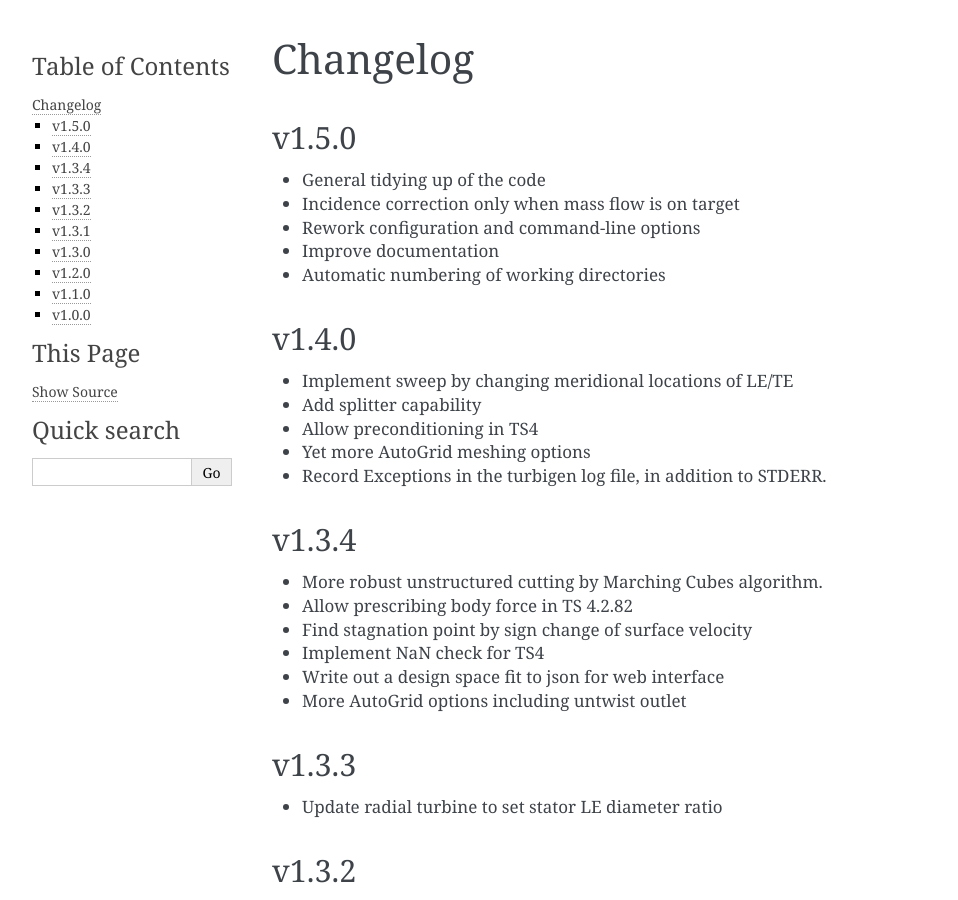
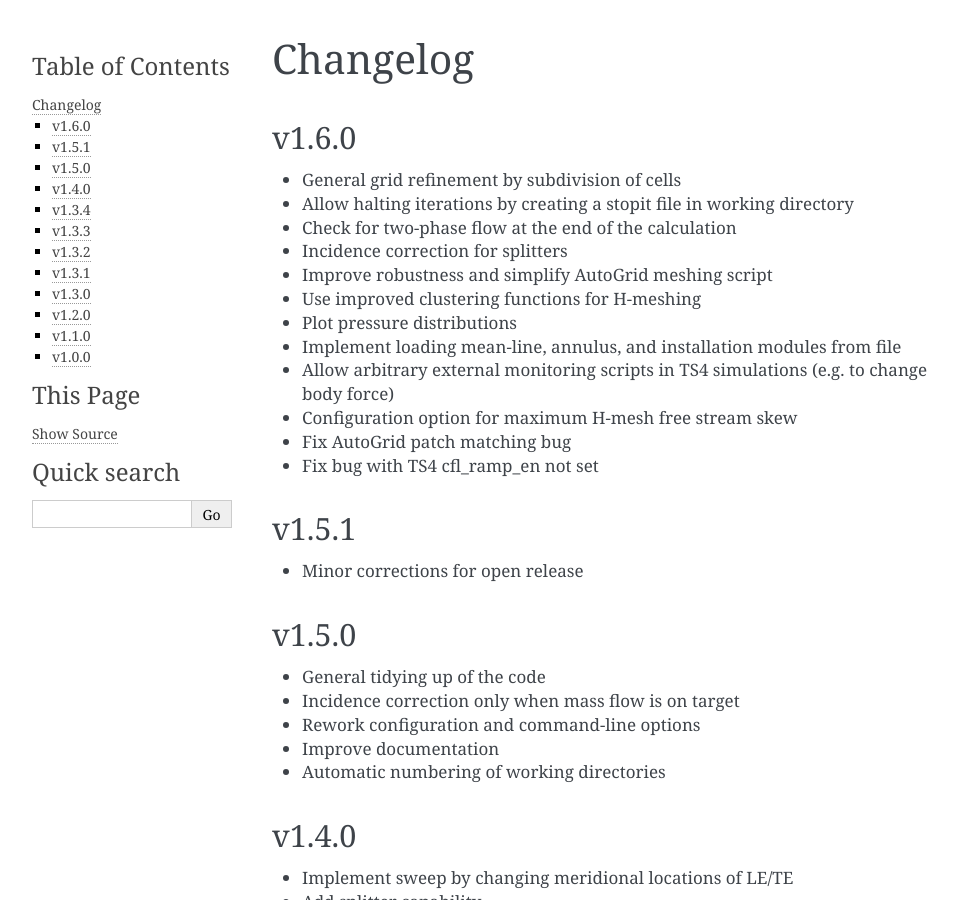
Before and after one commit to jb753/turbigen, a Sphinx documentation site: the page built from doc/changelog.rst, in a window 1280 px wide and 900 px high. Shown: the whole window, without its empty margins (148-1106 px from the left). Built offline with Sphinx 7.4.7, drawn with Linux system fonts in a browser that asks for light colours.

Commit message:
Update changelog

```diff
--- a/doc/changelog.rst
+++ b/doc/changelog.rst
@@ -1,5 +1,27 @@
 Changelog
 =========
+
+v1.6.0
+^^^^^^
+
+* General grid refinement by subdivision of cells
+* Allow halting iterations by creating a stopit file in working directory
+* Check for two-phase flow at the end of the calculation
+* Incidence correction for splitters
+* Improve robustness and simplify AutoGrid meshing script
+* Use improved clustering functions for H-meshing
+* Plot pressure distributions
+* Implement loading mean-line, annulus, and installation modules from file
+* Allow arbitrary external monitoring scripts in TS4 simulations (e.g. to change body force)
+* Configuration option for maximum H-mesh free stream skew
+* Fix AutoGrid patch matching bug
+* Fix bug with TS4 cfl_ramp_en not set
+
+
+v1.5.1
+^^^^^^
+
+* Minor corrections for open release
 
 v1.5.0
 ^^^^^^
```
